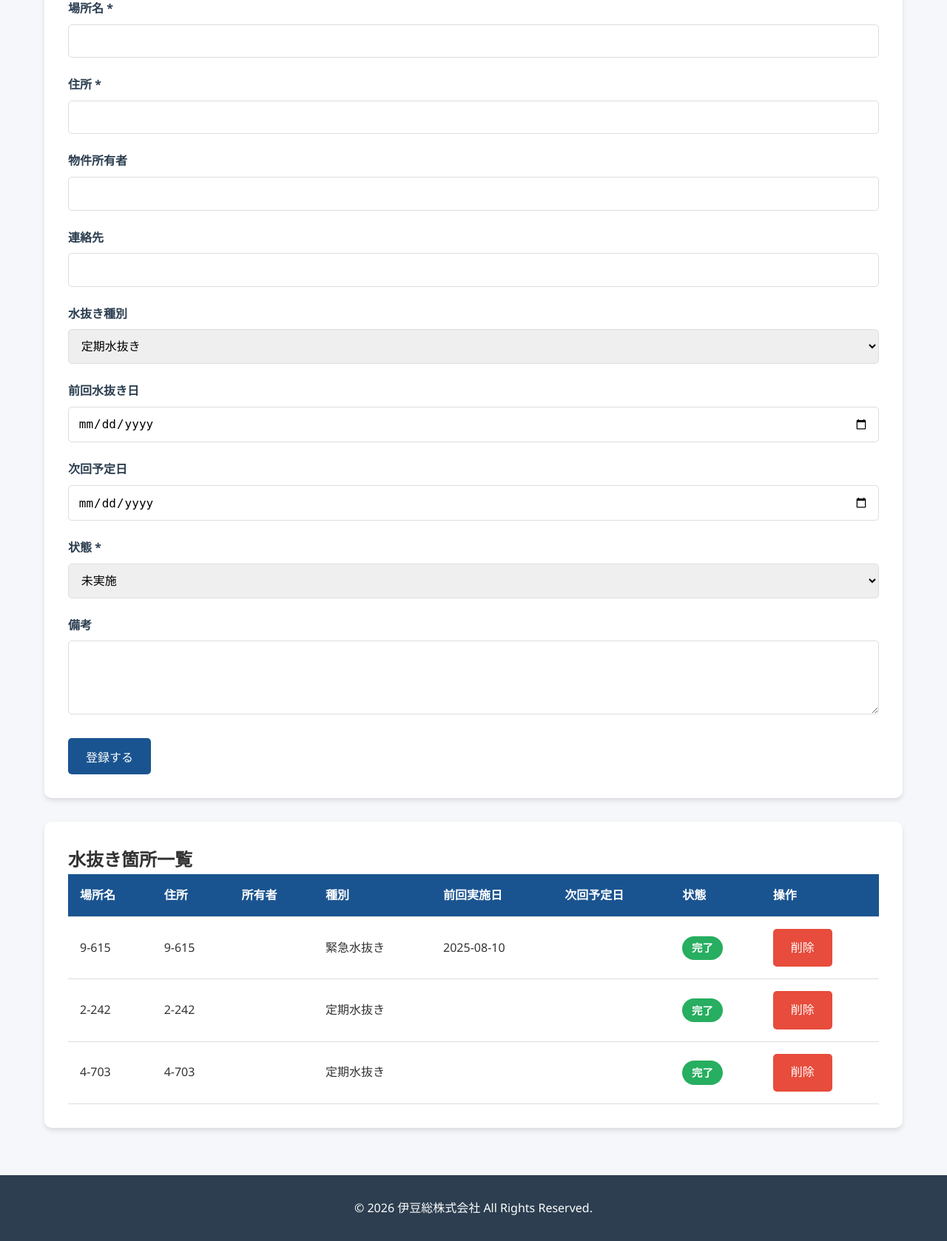
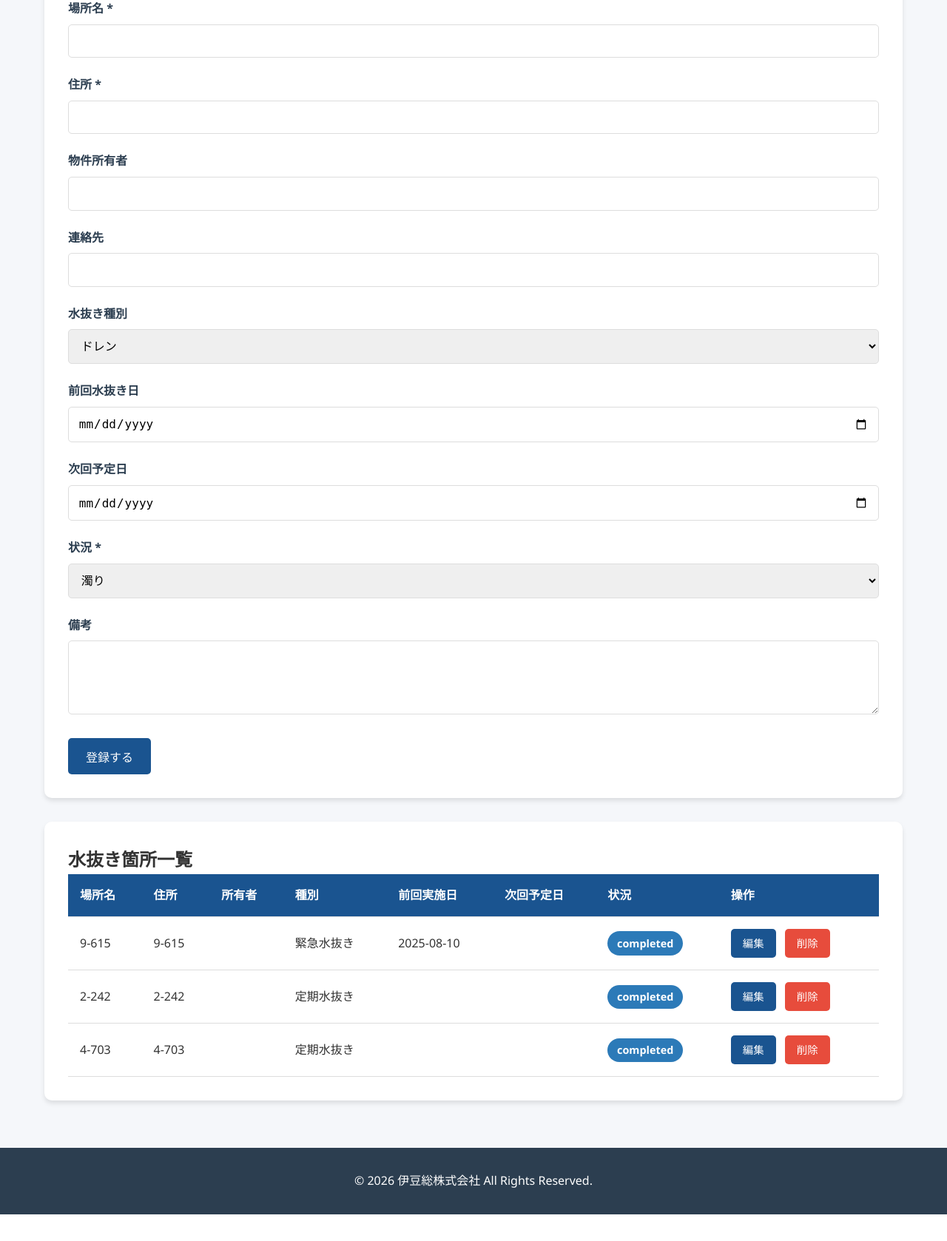
Before and after one commit to saito-izu/izusou-portal, a PHP site: page /modules/water_service/water_drainage.php in a window 1280 px wide. Shown: the part 444-2122 px from the top of the page at 74% size. After the commit the page ends 2086 px from the top, so only its background shows below. Run offline with PHP 8.4, Linux system fonts and the light colour scheme; data comes from the database, SQL or seed files in the repository; both versions use the stored data as it was after the commit; some libraries are stand-ins or nearby versions.

Commit message:
feat(water_service): 水抜き箇所の項目名と状況種別を更新 (#1)
* fix: 水抜き箇所の水抜き種別を更新

水抜き種別の選択肢を以下に変更：
- ドレン
- 水栓
- 取出し

* feat: 水抜き箇所一覧に編集機能を追加

- 編集ボタンを追加し、既存データの更新が可能に
- 編集時はフォームに既存データが自動入力される
- 更新後は一覧ページにリダイレクト
- 編集中はキャンセルボタンを表示
- テーブル内のボタンスタイルを改善

* feat(water_service): 水抜き箇所の項目名と状況種別を更新

- 項目名を「状態」から「状況」に変更
- 状況種別を以下の5種類に変更:
  - 濁り
  - 砂
  - 赤水
  - 塩素うすい
  - 温かい
- 既存の状況種別（pending, scheduled, completed）を削除

---------

Co-authored-by: AI Developer <ai@izuso.co.jp>
Co-authored-by: saito-izu <genspark_dev@genspark.ai>

```diff
--- a/assets/css/style.css
+++ b/assets/css/style.css
@@ -190,6 +190,13 @@ table td {
 
 table tbody tr:hover {
     background: var(--light-color);
+}
+
+table td .btn {
+    padding: 0.5rem 1rem;
+    font-size: 0.9rem;
+    margin-right: 0.5rem;
+    display: inline-block;
 }
 
 /* フォーム */
--- a/modules/water_service/water_drainage.php
+++ b/modules/water_service/water_drainage.php
@@ -5,6 +5,13 @@ require_once __DIR__ . '/../../includes/db.php';
 $pageTitle = '水抜き箇所 - 水道事業';
 $db = Database::getInstance();
 
+// 編集対象のデータを取得
+$edit_location = null;
+if (isset($_GET['edit'])) {
+    $edit_location = $db->fetchOne("SELECT * FROM water_drainage_locations WHERE id = ?", [(int)$_GET['edit']]);
+}
+
+// データの追加処理
 if ($_SERVER['REQUEST_METHOD'] === 'POST' && isset($_POST['action']) && $_POST['action'] === 'add') {
     $data = [
         'location_name' => $_POST['location_name'],
@@ -23,9 +30,38 @@ if ($_SERVER['REQUEST_METHOD'] === 'POST' && isset($_POST['action']) && $_POST['
     }
 }
 
+// データの更新処理
+if ($_SERVER['REQUEST_METHOD'] === 'POST' && isset($_POST['action']) && $_POST['action'] === 'update') {
+    $id = (int)$_POST['id'];
+    $data = [
+        'location_name' => $_POST['location_name'],
+        'address' => $_POST['address'],
+        'property_owner' => $_POST['property_owner'],
+        'contact_info' => $_POST['contact_info'],
+        'drainage_type' => $_POST['drainage_type'],
+        'last_drainage_date' => $_POST['last_drainage_date'],
+        'next_scheduled_date' => $_POST['next_scheduled_date'],
+        'status' => $_POST['status'],
+        'notes' => $_POST['notes']
+    ];
+
+    if ($db->update('water_drainage_locations', $data, 'id = :id', ['id' => $id])) {
+        $success_message = '水抜き箇所を更新しました。';
+        header('Location: water_drainage.php?updated=1');
+        exit;
+    } else {
+        $error_message = '更新に失敗しました。';
+    }
+}
+
+// データの削除処理
 if (isset($_GET['delete'])) {
     $db->delete('water_drainage_locations', 'id = :id', ['id' => (int)$_GET['delete']]);
     $success_message = '水抜き箇所を削除しました。';
+}
+
+if (isset($_GET['updated'])) {
+    $success_message = '水抜き箇所を更新しました。';
 }
 
 $locations = $db->fetchAll("SELECT * FROM water_drainage_locations ORDER BY next_scheduled_date ASC");
@@ -42,65 +78,83 @@ include __DIR__ . '/../../includes/header.php';
     <div class="alert alert-success"><?php echo htmlspecialchars($success_message); ?></div>
 <?php endif; ?>
 
+<?php if (isset($error_message)): ?>
+    <div class="alert alert-error"><?php echo htmlspecialchars($error_message); ?></div>
+<?php endif; ?>
+
 <div class="form-container">
-    <h2>新規水抜き箇所登録</h2>
+    <h2><?php echo $edit_location ? '水抜き箇所編集' : '新規水抜き箇所登録'; ?></h2>
     <form method="POST">
-        <input type="hidden" name="action" value="add">
+        <input type="hidden" name="action" value="<?php echo $edit_location ? 'update' : 'add'; ?>">
+        <?php if ($edit_location): ?>
+            <input type="hidden" name="id" value="<?php echo $edit_location['id']; ?>">
+        <?php endif; ?>
 
         <div class="form-group">
             <label for="location_name">場所名 *</label>
-            <input type="text" id="location_name" name="location_name" required>
+            <input type="text" id="location_name" name="location_name" required
+                   value="<?php echo htmlspecialchars($edit_location['location_name'] ?? ''); ?>">
         </div>
 
         <div class="form-group">
             <label for="address">住所 *</label>
-            <input type="text" id="address" name="address" required>
+            <input type="text" id="address" name="address" required
+                   value="<?php echo htmlspecialchars($edit_location['address'] ?? ''); ?>">
         </div>
 
         <div class="form-group">
             <label for="property_owner">物件所有者</label>
-            <input type="text" id="property_owner" name="property_owner">
+            <input type="text" id="property_owner" name="property_owner"
+                   value="<?php echo htmlspecialchars($edit_location['property_owner'] ?? ''); ?>">
         </div>
 
         <div class="form-group">
             <label for="contact_info">連絡先</label>
-            <input type="text" id="contact_info" name="contact_info">
+            <input type="text" id="contact_info" name="contact_info"
+                   value="<?php echo htmlspecialchars($edit_location['contact_info'] ?? ''); ?>">
         </div>
 
         <div class="form-group">
             <label for="drainage_type">水抜き種別</label>
             <select id="drainage_type" name="drainage_type">
-                <option value="定期水抜き">定期水抜き</option>
-                <option value="季節水抜き">季節水抜き（冬季）</option>
-                <option value="緊急水抜き">緊急水抜き</option>
+                <option value="ドレン" <?php echo ($edit_location['drainage_type'] ?? '') === 'ドレン' ? 'selected' : ''; ?>>ドレン</option>
+                <option value="水栓" <?php echo ($edit_location['drainage_type'] ?? '') === '水栓' ? 'selected' : ''; ?>>水栓</option>
+                <option value="取出し" <?php echo ($edit_location['drainage_type'] ?? '') === '取出し' ? 'selected' : ''; ?>>取出し</option>
             </select>
         </div>
 
         <div class="form-group">
             <label for="last_drainage_date">前回水抜き日</label>
-            <input type="date" id="last_drainage_date" name="last_drainage_date">
+            <input type="date" id="last_drainage_date" name="last_drainage_date"
+                   value="<?php echo htmlspecialchars($edit_location['last_drainage_date'] ?? ''); ?>">
         </div>
 
         <div class="form-group">
             <label for="next_scheduled_date">次回予定日</label>
-            <input type="date" id="next_scheduled_date" name="next_scheduled_date">
+            <input type="date" id="next_scheduled_date" name="next_scheduled_date"
+                   value="<?php echo htmlspecialchars($edit_location['next_scheduled_date'] ?? ''); ?>">
         </div>
 
         <div class="form-group">
-            <label for="status">状態 *</label>
+            <label for="status">状況 *</label>
             <select id="status" name="status" required>
-                <option value="pending">未実施</option>
-                <option value="scheduled">予定あり</option>
-                <option value="completed">完了</option>
+                <option value="濁り" <?php echo ($edit_location['status'] ?? '') === '濁り' ? 'selected' : ''; ?>>濁り</option>
+                <option value="砂" <?php echo ($edit_location['status'] ?? '') === '砂' ? 'selected' : ''; ?>>砂</option>
+                <option value="赤水" <?php echo ($edit_location['status'] ?? '') === '赤水' ? 'selected' : ''; ?>>赤水</option>
+                <option value="塩素うすい" <?php echo ($edit_location['status'] ?? '') === '塩素うすい' ? 'selected' : ''; ?>>塩素うすい</option>
+                <option value="温かい" <?php echo ($edit_location['status'] ?? '') === '温かい' ? 'selected' : ''; ?>>温かい</option>
             </select>
         </div>
 
         <div class="form-group">
             <label for="notes">備考</label>
-            <textarea id="notes" name="notes"></textarea>
+            <textarea id="notes" name="notes"><?php echo htmlspecialchars($edit_location['notes'] ?? ''); ?></textarea>
         </div>
 
-        <button type="submit" class="btn">登録する</button>
+        <button type="submit" class="btn"><?php echo $edit_location ? '更新する' : '登録する'; ?></button>
+        <?php if ($edit_location): ?>
+            <a href="water_drainage.php" class="btn btn-secondary">キャンセル</a>
+        <?php endif; ?>
     </form>
 </div>
 
@@ -116,7 +170,7 @@ include __DIR__ . '/../../includes/header.php';
                     <th>種別</th>
                     <th>前回実施日</th>
                     <th>次回予定日</th>
-                    <th>状態</th>
+                    <th>状況</th>
                     <th>操作</th>
                 </tr>
             </thead>
@@ -130,16 +184,12 @@ include __DIR__ . '/../../includes/header.php';
                         <td><?php echo $location['last_drainage_date'] ?? '-'; ?></td>
                         <td><?php echo $location['next_scheduled_date'] ?? '-'; ?></td>
                         <td>
-                            <?php
-                            $statusMap = ['pending' => '未実施', 'scheduled' => '予定あり', 'completed' => '完了'];
-                            $statusClass = $location['status'] === 'completed' ? 'badge-success' :
-                                          ($location['status'] === 'scheduled' ? 'badge-info' : 'badge-warning');
-                            ?>
-                            <span class="badge <?php echo $statusClass; ?>">
-                                <?php echo $statusMap[$location['status']] ?? $location['status']; ?>
+                            <span class="badge badge-info">
+                                <?php echo htmlspecialchars($location['status']); ?>
                             </span>
                         </td>
                         <td>
+                            <a href="?edit=<?php echo $location['id']; ?>" class="btn">編集</a>
                             <a href="?delete=<?php echo $location['id']; ?>"
                                class="btn btn-warning"
                                onclick="return confirm('本当に削除しますか？')">削除</a>
```
Also changed, not shown: data/izuso_portal.db.
